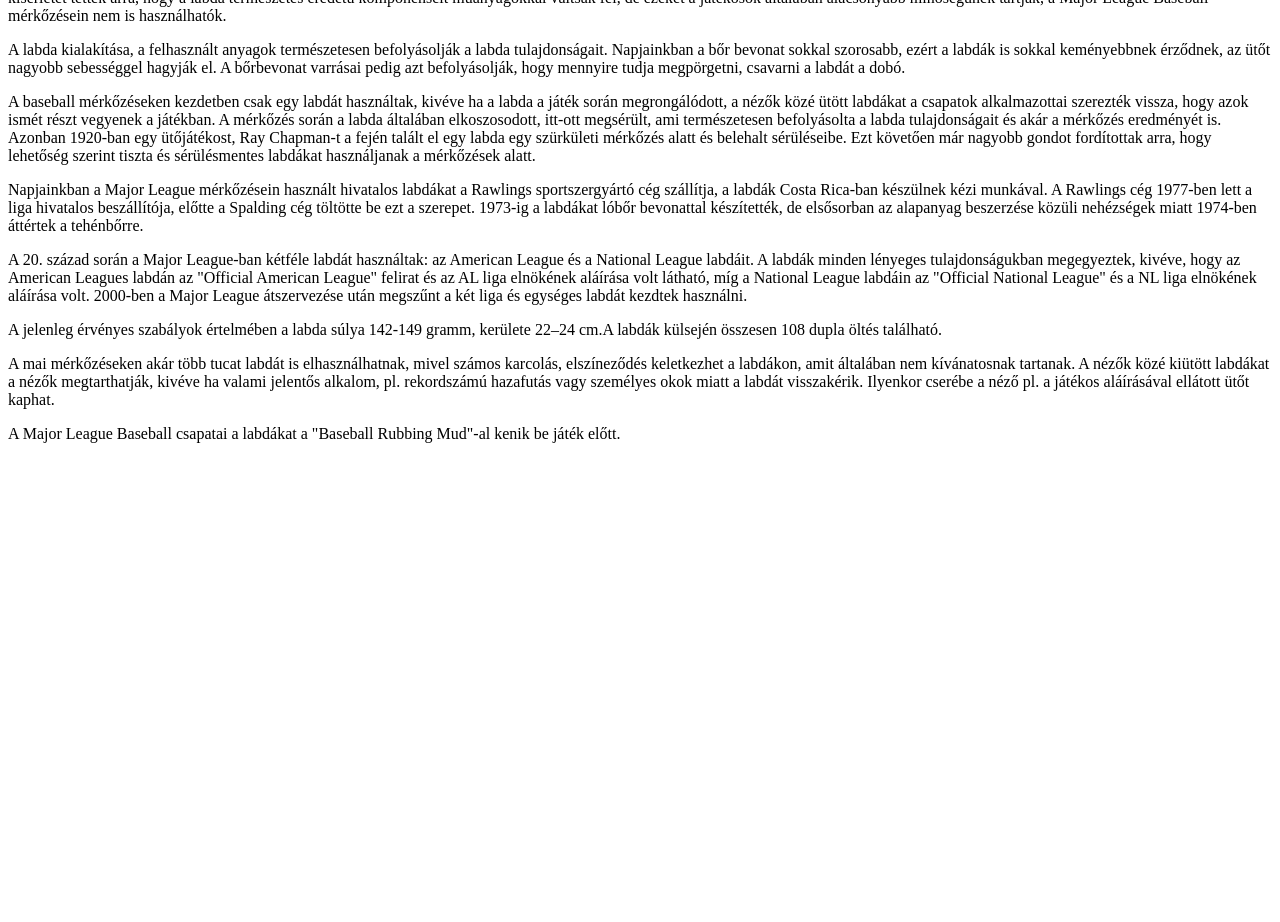
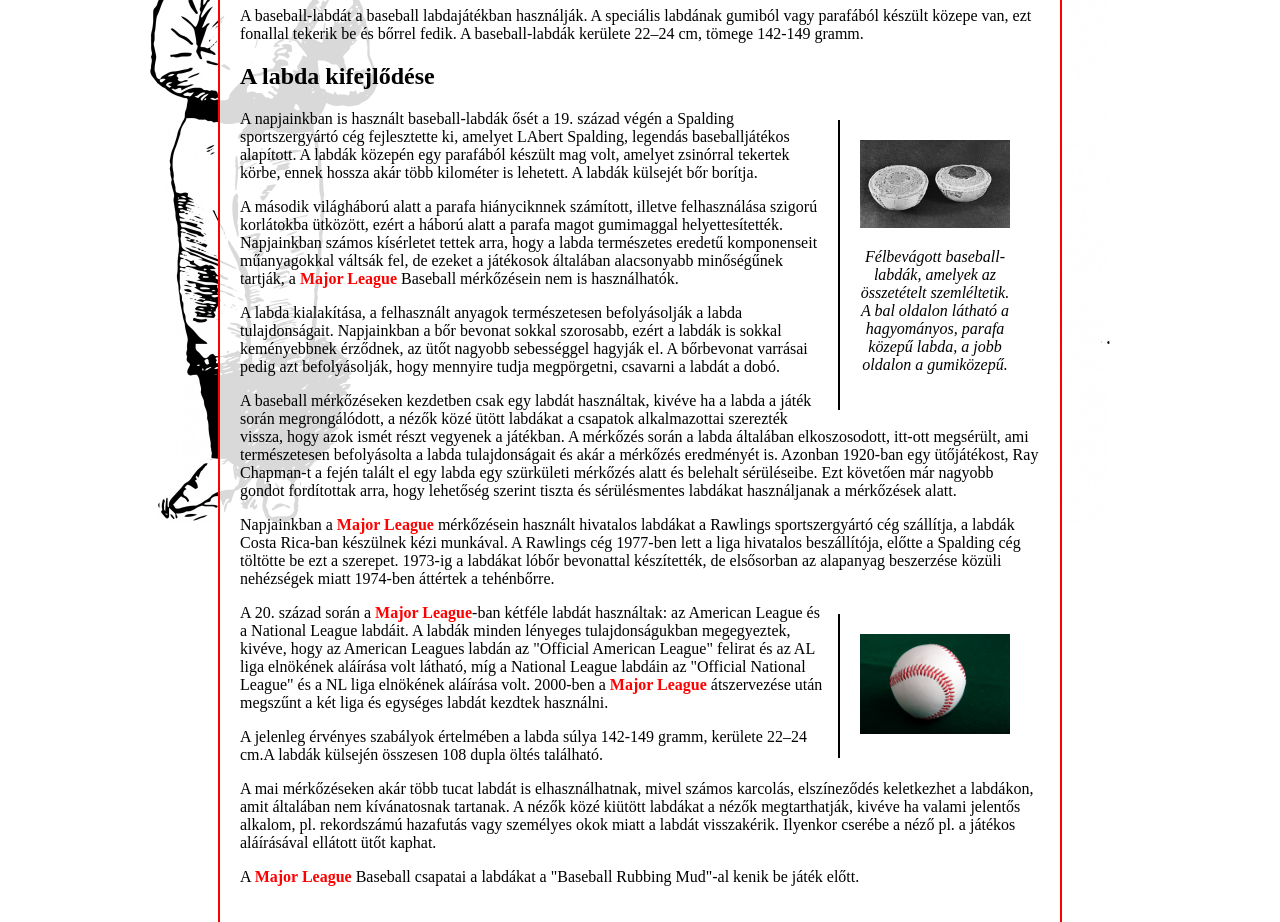
Before and after one commit to szdorka06/feladat0209, a plain HTML site: page index.html in a window 1280 px wide. Shown: the part 243-1165 px from the top of the page. Before the commit the page ends 800 px from the top, so only its background shows below. Drawn offline with Linux system fonts and the light colour scheme.

Commit message:
végleges verzió

```diff
--- a/index.html
+++ b/index.html
@@ -1,22 +1,62 @@
-<html>
+<!DOCTYPE html>
+<html lang="hu">
 <head>
+    <meta charset="utf-8">
+    <link rel="stylesheet" href="style.css">
+    <title>Baseball-labda</title>
 </head>
 <body>
-    Baseball labda*
-    <p>A baseball-labdát a baseball labdajátékban használják. A speciális labdának gumiból vagy parafából készült közepe van, ezt fonallal tekerik be és bőrrel fedik. A baseball-labdák kerülete 22–24 cm, tömege 142-149 gramm.</p>
+    <div id="content">
+    <h1>Baseball labda<a href="https://hu.wikipedia.org/wiki/Baseball-labda" target="_blank">*</a></h1>
+    <p>A baseball-labdát a baseball labdajátékban használják. A speciális labdának gumiból vagy parafából készült közepe
+        van, ezt fonallal tekerik be és bőrrel fedik. A baseball-labdák kerülete 22–24 cm, tömege 142-149 gramm.</p>
 
-    A labda kifejlődése
+    <h2>A labda kifejlődése</h2>
+    <div class="frame">
+        <img src="Felbevagva.jpg" alt="">
+        <p class="imgcaption">Félbevágott baseball-labdák, amelyek az összetételt szemléltetik. A bal oldalon látható a hagyományos, parafa
+            közepű labda, a jobb oldalon a gumiközepű.</p>
 
-    <p>Félbevágott baseball-labdák, amelyek az összetételt szemléltetik. A bal oldalon látható a hagyományos, parafa közepű labda, a jobb oldalon a gumiközepű.</p>
+    </div>
 
-    <p>A napjainkban is használt baseball-labdák ősét a 19. század végén a Spalding sportszergyártó cég fejlesztette ki, amelyet LAbert Spalding, legendás baseballjátékos alapított. A labdák közepén egy parafából készült mag volt, amelyet zsinórral tekertek körbe, ennek hossza akár több kilométer is lehetett. A labdák külsejét bőr borítja.</p>
-    <p>A második világháború alatt a parafa hiányciknnek számított, illetve felhasználása szigorú korlátokba ütközött, ezért a háború alatt a parafa magot gumimaggal helyettesítették. Napjainkban számos kísérletet tettek arra, hogy a labda természetes eredetű komponenseit műanyagokkal váltsák fel, de ezeket a játékosok általában alacsonyabb minőségűnek tartják, a Major League Baseball mérkőzésein nem is használhatók.</p>
-    <p>A labda kialakítása, a felhasznált anyagok természetesen befolyásolják a labda tulajdonságait. Napjainkban a bőr bevonat sokkal szorosabb, ezért a labdák is sokkal keményebbnek érződnek, az ütőt nagyobb sebességgel hagyják el. A bőrbevonat varrásai pedig azt befolyásolják, hogy mennyire tudja megpörgetni, csavarni a labdát a dobó.</p>
-    <p>A baseball mérkőzéseken kezdetben csak egy labdát használtak, kivéve ha a labda a játék során megrongálódott, a nézők közé ütött labdákat a csapatok alkalmazottai szerezték vissza, hogy azok ismét részt vegyenek a játékban. A mérkőzés során a labda általában elkoszosodott, itt-ott megsérült, ami természetesen befolyásolta a labda tulajdonságait és akár a mérkőzés eredményét is. Azonban 1920-ban egy ütőjátékost, Ray Chapman-t a fején talált el egy labda egy szürkületi mérkőzés alatt és belehalt sérüléseibe. Ezt követően már nagyobb gondot fordítottak arra, hogy lehetőség szerint tiszta és sérülésmentes labdákat használjanak a mérkőzések alatt.</p>
-    <p>Napjainkban a Major League mérkőzésein használt hivatalos labdákat a Rawlings sportszergyártó cég szállítja, a labdák Costa Rica-ban készülnek kézi munkával. A Rawlings cég 1977-ben lett a liga hivatalos beszállítója, előtte a Spalding cég töltötte be ezt a szerepet. 1973-ig a labdákat lóbőr bevonattal készítették, de elsősorban az alapanyag beszerzése közüli nehézségek miatt 1974-ben áttértek a tehénbőrre.</p>
-    <p>A 20. század során a Major League-ban kétféle labdát használtak: az American League és a National League labdáit. A labdák minden lényeges tulajdonságukban megegyeztek, kivéve, hogy az American Leagues labdán az "Official American League" felirat és az AL liga elnökének aláírása volt látható, míg a National League labdáin az "Official National League" és a NL liga elnökének aláírása volt. 2000-ben a Major League átszervezése után megszűnt a két liga és egységes labdát kezdtek használni.</p>
-    <p>A jelenleg érvényes szabályok értelmében a labda súlya 142-149 gramm, kerülete 22–24 cm.A labdák külsején összesen 108 dupla öltés található.</p>
-    <p>A mai mérkőzéseken akár több tucat labdát is elhasználhatnak, mivel számos karcolás, elszíneződés keletkezhet a labdákon, amit általában nem kívánatosnak tartanak. A nézők közé kiütött labdákat a nézők megtarthatják, kivéve ha valami jelentős alkalom, pl. rekordszámú hazafutás vagy személyes okok miatt a labdát visszakérik. Ilyenkor cserébe a néző pl. a játékos aláírásával ellátott ütőt kaphat.</p>
-    <p>A Major League Baseball csapatai a labdákat a "Baseball Rubbing Mud"-al kenik be játék előtt.</p>
+    <p>A napjainkban is használt baseball-labdák ősét a 19. század végén a Spalding sportszergyártó cég fejlesztette ki,
+        amelyet LAbert Spalding, legendás baseballjátékos alapított. A labdák közepén egy parafából készült mag volt,
+        amelyet zsinórral tekertek körbe, ennek hossza akár több kilométer is lehetett. A labdák külsejét bőr borítja.
+    </p>
+    <p>A második világháború alatt a parafa hiányciknnek számított, illetve felhasználása szigorú korlátokba ütközött,
+        ezért a háború alatt a parafa magot gumimaggal helyettesítették. Napjainkban számos kísérletet tettek arra, hogy
+        a labda természetes eredetű komponenseit műanyagokkal váltsák fel, de ezeket a játékosok általában alacsonyabb
+        minőségűnek tartják, a <span class="kiemelt">Major League</span> Baseball mérkőzésein nem is használhatók.</p>
+    <p>A labda kialakítása, a felhasznált anyagok természetesen befolyásolják a labda tulajdonságait. Napjainkban a bőr
+        bevonat sokkal szorosabb, ezért a labdák is sokkal keményebbnek érződnek, az ütőt nagyobb sebességgel hagyják
+        el. A bőrbevonat varrásai pedig azt befolyásolják, hogy mennyire tudja megpörgetni, csavarni a labdát a dobó.
+    </p>
+    <p>A baseball mérkőzéseken kezdetben csak egy labdát használtak, kivéve ha a labda a játék során megrongálódott, a
+        nézők közé ütött labdákat a csapatok alkalmazottai szerezték vissza, hogy azok ismét részt vegyenek a játékban.
+        A mérkőzés során a labda általában elkoszosodott, itt-ott megsérült, ami természetesen befolyásolta a labda
+        tulajdonságait és akár a mérkőzés eredményét is. Azonban 1920-ban egy ütőjátékost, Ray Chapman-t a fején talált
+        el egy labda egy szürkületi mérkőzés alatt és belehalt sérüléseibe. Ezt követően már nagyobb gondot fordítottak
+        arra, hogy lehetőség szerint tiszta és sérülésmentes labdákat használjanak a mérkőzések alatt.</p>
+    <p>Napjainkban a <span class="kiemelt">Major League</span> mérkőzésein használt hivatalos labdákat a Rawlings sportszergyártó cég szállítja, a
+        labdák Costa Rica-ban készülnek kézi munkával. A Rawlings cég 1977-ben lett a liga hivatalos beszállítója,
+        előtte a Spalding cég töltötte be ezt a szerepet. 1973-ig a labdákat lóbőr bevonattal készítették, de elsősorban
+        az alapanyag beszerzése közüli nehézségek miatt 1974-ben áttértek a tehénbőrre.</p>
+        <div class="frame">
+            <img src="Baseball.jpg" alt="baseball-labda" title="baseball-labda">
+        </div>
+    <p>A 20. század során a <span class="kiemelt">Major League</span>-ban kétféle labdát használtak: az American League és a National League labdáit.
+        A labdák minden lényeges tulajdonságukban megegyeztek, kivéve, hogy az American Leagues labdán az "Official
+        American League" felirat és az AL liga elnökének aláírása volt látható, míg a National League labdáin az
+        "Official National League" és a NL liga elnökének aláírása volt. 2000-ben a <span class="kiemelt">Major League</span> átszervezése után
+        megszűnt a két liga és egységes labdát kezdtek használni.</p>
+    <p>A jelenleg érvényes szabályok értelmében a labda súlya 142-149 gramm, kerülete 22–24 cm.A labdák külsején
+        összesen 108 dupla öltés található.</p>
+    <p>A mai mérkőzéseken akár több tucat labdát is elhasználhatnak, mivel számos karcolás, elszíneződés keletkezhet a
+        labdákon, amit általában nem kívánatosnak tartanak. A nézők közé kiütött labdákat a nézők megtarthatják, kivéve
+        ha valami jelentős alkalom, pl. rekordszámú hazafutás vagy személyes okok miatt a labdát visszakérik. Ilyenkor
+        cserébe a néző pl. a játékos aláírásával ellátott ütőt kaphat.</p>
+    <p>A <span class="kiemelt">Major League</span> Baseball csapatai a labdákat a "Baseball Rubbing Mud"-al kenik be játék előtt.</p>
+    </div>
 </body>
+
 </html>
--- a/style.css
+++ b/style.css
@@ -1,5 +1,8 @@
 body
 {
+    background-image: url('baseball-background.jpg');
+    background-size: 960px;
+    background-repeat: no-repeat;
     margin: 0;
     padding: 0;
     background-position-x: 150px;
@@ -7,12 +10,21 @@ body
 
 #content
 {
+    width: 800px;
+    margin-top: 150px;
+    margin-left: auto;
+    margin-right: auto;
+    border-left: 2px solid red;
+    border-right: 2px solid red;
     padding: 20px;
     background-color: rgba(255,255,255,0.85);
 }
 
 .frame
 {
+    float: right;
+    width: 150px;
+    border-left: 2px solid black;
     padding:20px;
     margin:10px;
 }
@@ -21,3 +33,25 @@ body
 {
     width: 150px;
 }
+
+.imgcaption
+{
+    text-align: center;
+    font-style: italic;
+}
+
+.kiemelt
+{
+    font-weight: bold;
+    color: red;
+}
+
+a:hover
+{
+    color: red;
+}
+
+a
+{
+    text-decoration: none;
+}
```
Also changed, not shown: labdavalid.PNG (added), labdavalidcss.PNG (added).
